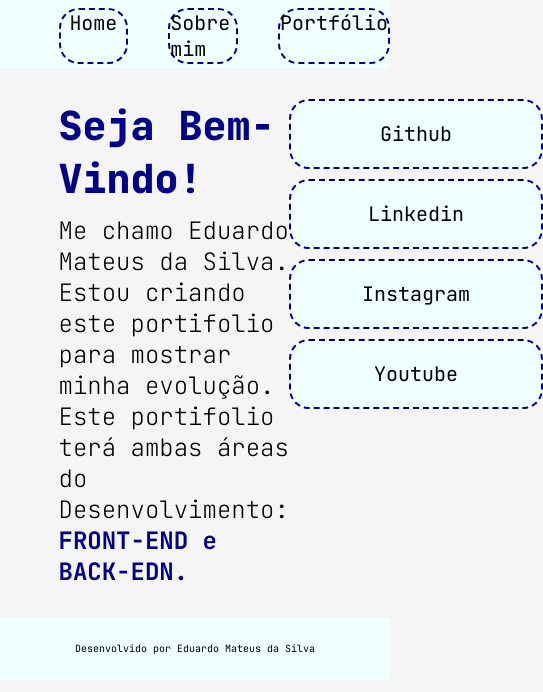
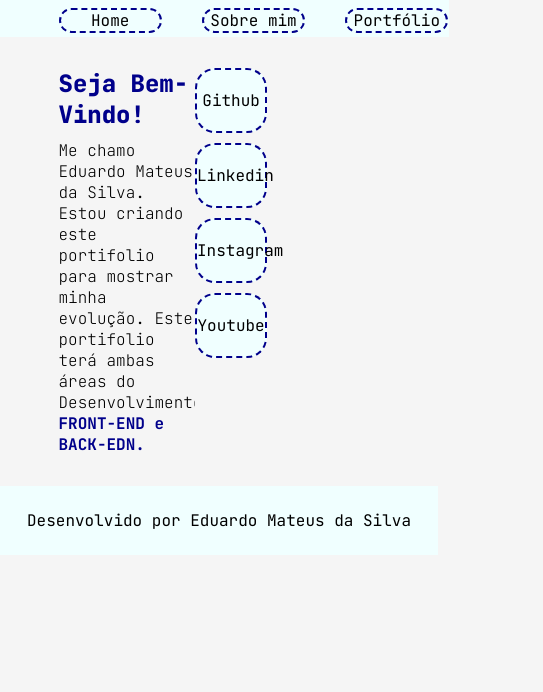
Before and after one commit to Eduardo-Silva-Mateus/Portfolio-Eduardo-Mateus-Silva, a plain HTML site: page index.html in a window 390 px wide. Shown: the whole page, 543 px wide, since content can reach past the window. Drawn offline with Linux system fonts and the light colour scheme.

Commit message:
Começo ha estudar responsividade

```diff
--- a/style/style-index.css
+++ b/style/style-index.css
@@ -8,18 +8,19 @@
 .cabecalho{
     background-color: azure;
     padding: 2% 0% 1% 15%;
-
+    width: 100%;
 }
 .cabecalho_menu{
     background-color: azure;
     display: flex;
     gap: 40px;
     border: 15px;
+    width: 100%;
 }
 .cabecalho_menu_link{
     background-color: azure;
     font-family: "JetBrains Mono", monospace;
-    font-size: 20px;
+    font-size: rem;
     font-weight: 400;
     color: black;
     text-decoration: none;
@@ -48,7 +49,7 @@
     justify-content: space-between;
 }
 .corpo_secao{
-    width: 620px;
+    width: 50%;
     display: flex;
     flex-direction: column;
     justify-content: center;
@@ -56,12 +57,12 @@
 }
 .corpo_secao_titulo{
     color: darkblue;
-    font-size: 40px;
+    font-size: rem;
     font-family: "JetBrains Mono", monospace;
     font-weight: 800;
 }
 .corpo_secao_texto{
-    font-size: 24px;
+    font-size: rem;
     font-family: "JetBrains Mono", monospace;
     font-weight: 200;
 }
@@ -81,7 +82,7 @@
     background-color: azure;
     text-decoration: none;
     color: black;
-    width: 250px;
+    width: 50%;
     border: 2px;
     border-style: dashed;
     border-color: darkblue;
@@ -89,7 +90,7 @@
     text-align: center;
     padding: 20px 0;
     font-family: "JetBrains Mono", monospace;
-    font-size: 20px;
+    font-size: rem;
 }
 .links_links:hover{
     background-color: rgb(213, 232, 232);
@@ -105,10 +106,12 @@
   background-color: azure;
   padding: 24px;
   text-align: center;
+  width: 100%;
 }
 .corpo_secao_texto_rodape{
-    font-size: 10px;
+    font-size: rem;
     font-family: "JetBrains Mono", monospace;
     font-weight: 400;
     background-color: azure;
+    width: 100%;
 }
```
